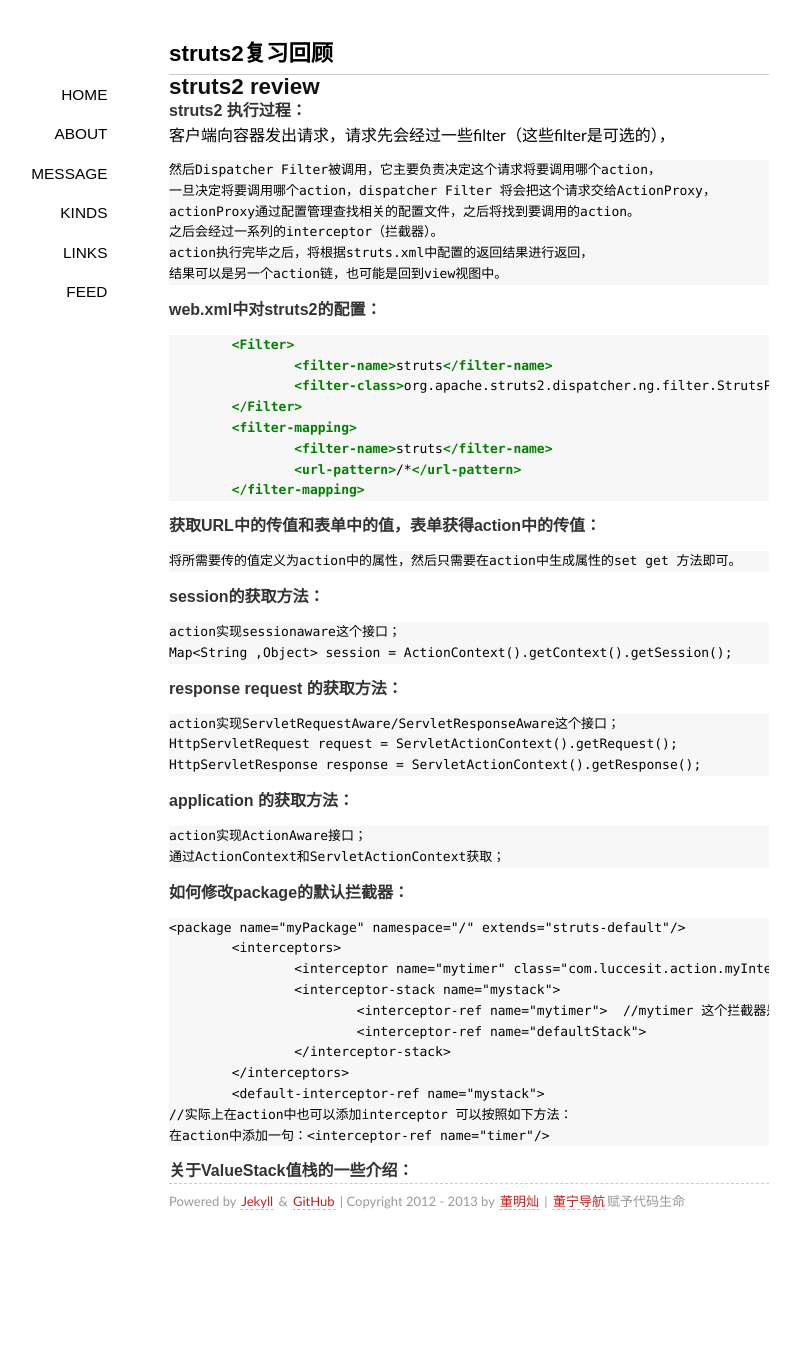
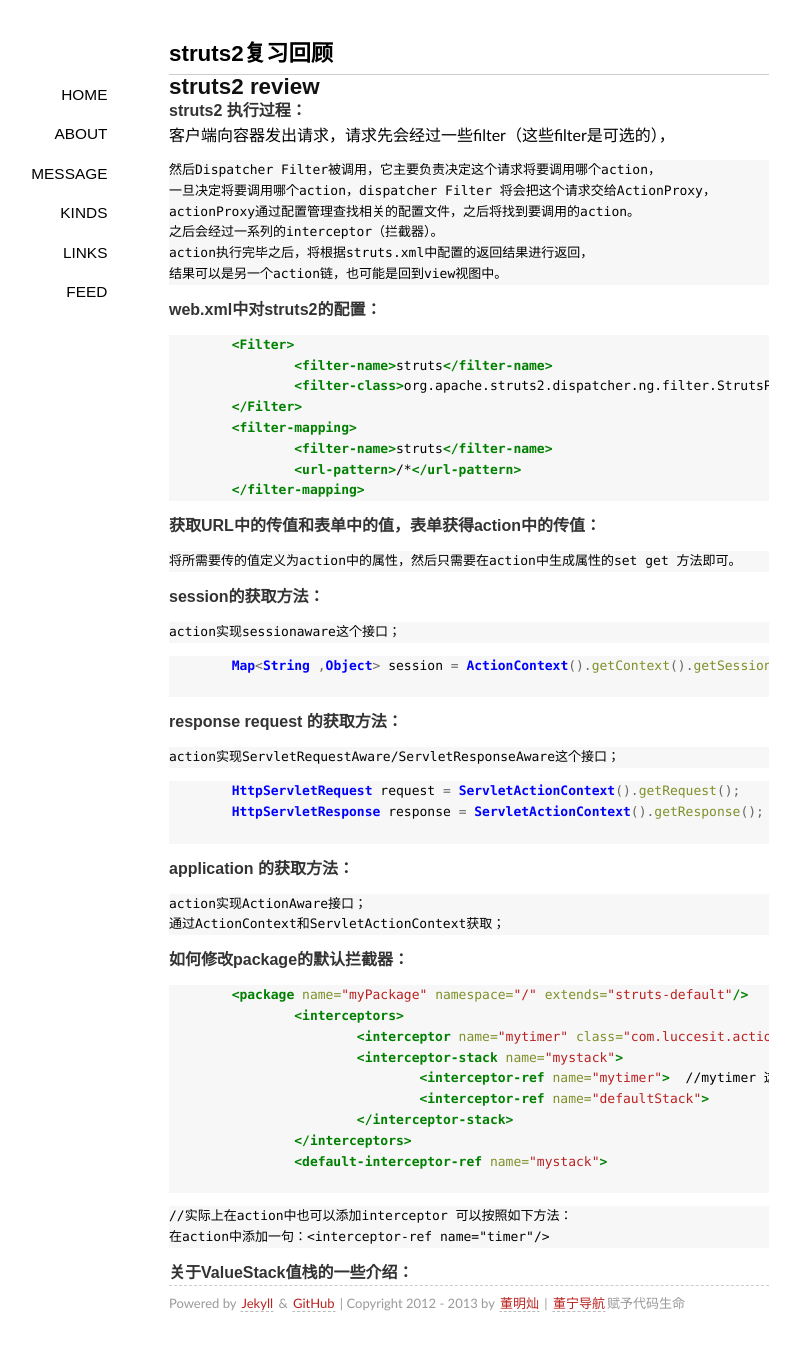
Before and after one commit to Lucces/demo, a Jekyll site: the page built from _posts/2013-05-01-struts2.md, in a window 1280 px wide. Shown: the whole page, without its empty margins (171-971 px from the left). Built offline with Jekyll 4.4.1, drawn with Linux system fonts in a browser that asks for light colours; some web fonts are replaced; before the commit the page ends 1245 px from its top, so only the background shows below that.

Commit message:
Update 2013-05-01-struts2.md

```diff
--- a/_posts/2013-05-01-struts2.md
+++ b/_posts/2013-05-01-struts2.md
@@ -38,13 +38,17 @@
 ####session的获取方法：
 
 	action实现sessionaware这个接口；
+	{% highlight java %}
 	Map<String ,Object> session = ActionContext().getContext().getSession();
+	{% endhighlight %}
 
 ####response request 的获取方法：
 
 	action实现ServletRequestAware/ServletResponseAware这个接口；
+	{% highlight java %}
 	HttpServletRequest request = ServletActionContext().getRequest();
 	HttpServletResponse response = ServletActionContext().getResponse();
+	{% endhighlight %}
 
 ####application 的获取方法：
 
@@ -53,6 +57,7 @@
 
 ####如何修改package的默认拦截器：
 
+{% highlight xml %}
 	<package name="myPackage" namespace="/" extends="struts-default"/>
 		<interceptors>
 			<interceptor name="mytimer" class="com.luccesit.action.myInterceptor"/>
@@ -62,6 +67,7 @@
 			</interceptor-stack>
 		</interceptors>
 		<default-interceptor-ref name="mystack">
+		{% endhighlight %}
 	//实际上在action中也可以添加interceptor 可以按照如下方法：
 	在action中添加一句：<interceptor-ref name="timer"/>
 
```
